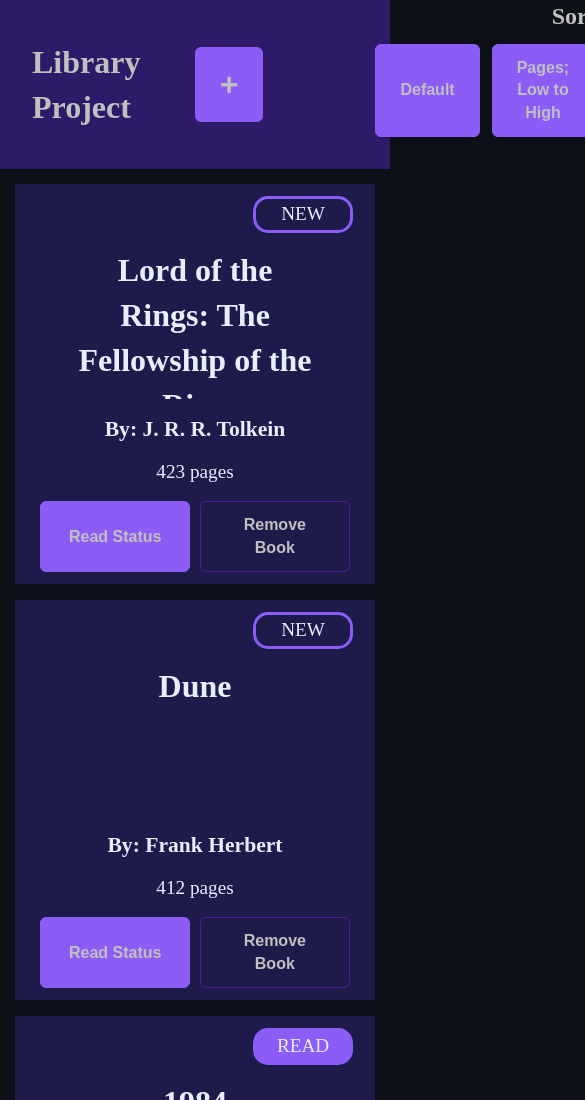
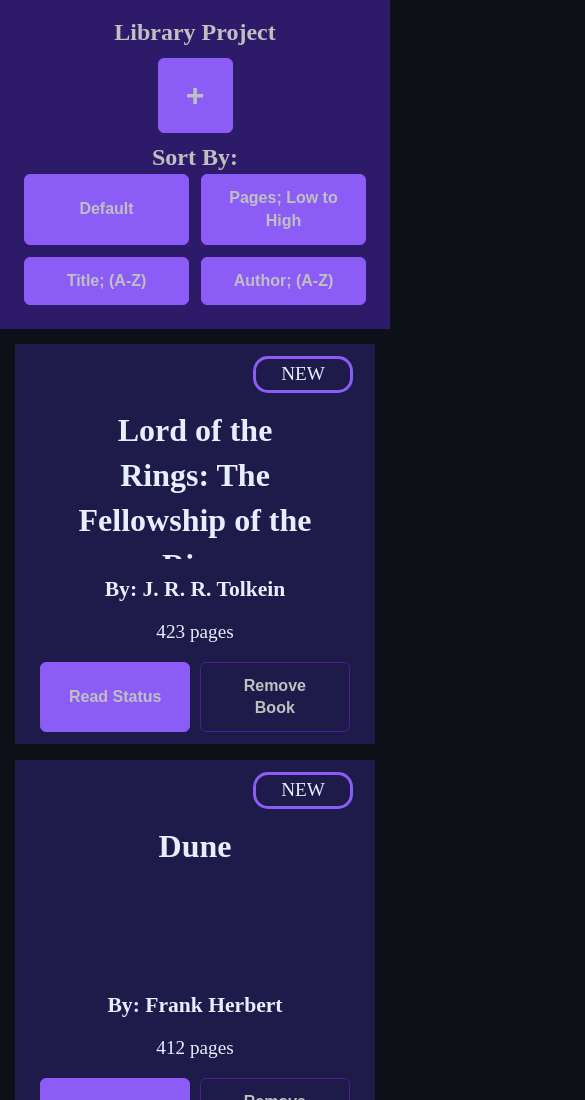
Before and after one commit to TyDieGuy99/odin-library, a plain HTML site: page index.html in a window 390 px wide. Shown: the top 1100 px of the page, 585 px wide, since content can reach past the window. Drawn offline with Linux system fonts and the light colour scheme.

Commit message:
added media rules for various points adjusts layout slightly for header to consider different screen widths

```diff
--- a/style.css
+++ b/style.css
@@ -118,7 +118,7 @@ dialog {
 .headerLeft {
     display: flex;
     flex-direction: row;
-    gap: 3em;
+    gap: 2em;
     align-items: center;
     padding: 2em;
 }
@@ -392,3 +392,80 @@ button:focus,
     border: 2px solid var(--button-hover);
     transform: translateY(-10px);
 }
+
+@media screen and (max-width: 1120px) {
+    header {
+        gap: 0;
+    }
+}
+
+@media screen and (max-width: 1036px) {
+    h1 {
+        width: 100px;
+    }
+
+    .headerRight {
+       padding-bottom: 2.45em;
+    }
+}
+
+@media screen and (max-width: 920px) {
+    header {
+        gap: 0;
+        align-items: center;
+        padding: 1em;
+    }
+
+    .sortBtnContainer {
+        display: grid;
+        grid-template-columns: repeat(2, 1fr);
+    }
+
+    .sortBtn {
+        font-size: 0.85rem;
+        padding: 0.5em 0.75em;
+    }
+
+    .headerLeft {
+        padding: 0;
+        align-self: flex-end;
+        padding-left: 1em;
+    }
+
+    .headerRight {
+        gap: 0;
+        padding-bottom: 0.5em;
+        padding-right: 1em;
+        align-self: flex-end;
+    }
+}
+
+@media screen and (max-width: 600px) {
+
+    header {
+        flex-direction: column;
+        align-items: center;
+        justify-content: center;
+    }
+
+
+    .headerLeft {
+        flex-direction: column;
+        align-self: center;
+        gap: 0.5em;
+        padding-left: 0;
+    }
+
+    .headerRight {
+        align-self: center;
+        padding: 0.5em;
+    }
+
+    h1 {
+        text-align: center;
+        font-size: 1.5rem;
+        width: fit-content;
+    }
+
+
+}
```
